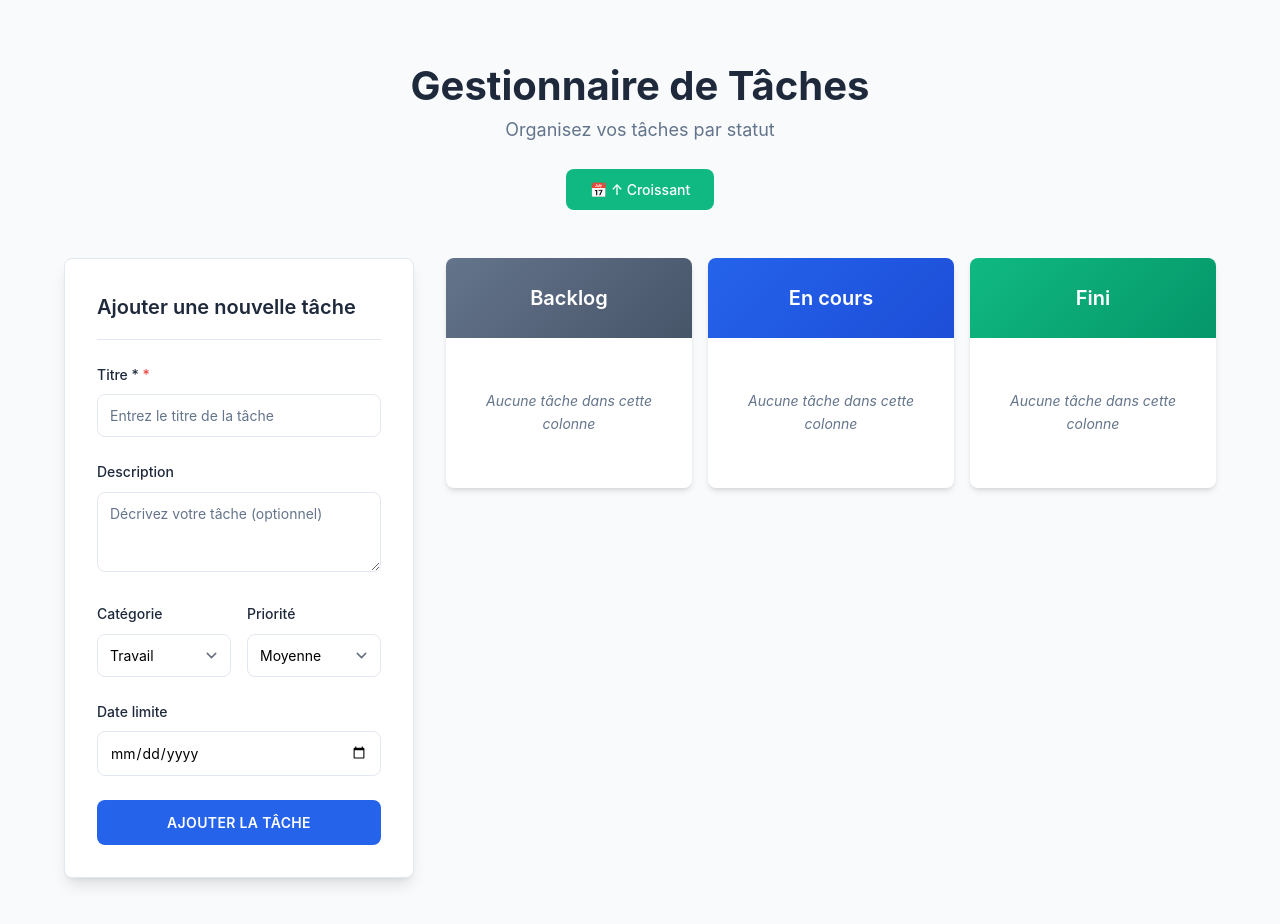
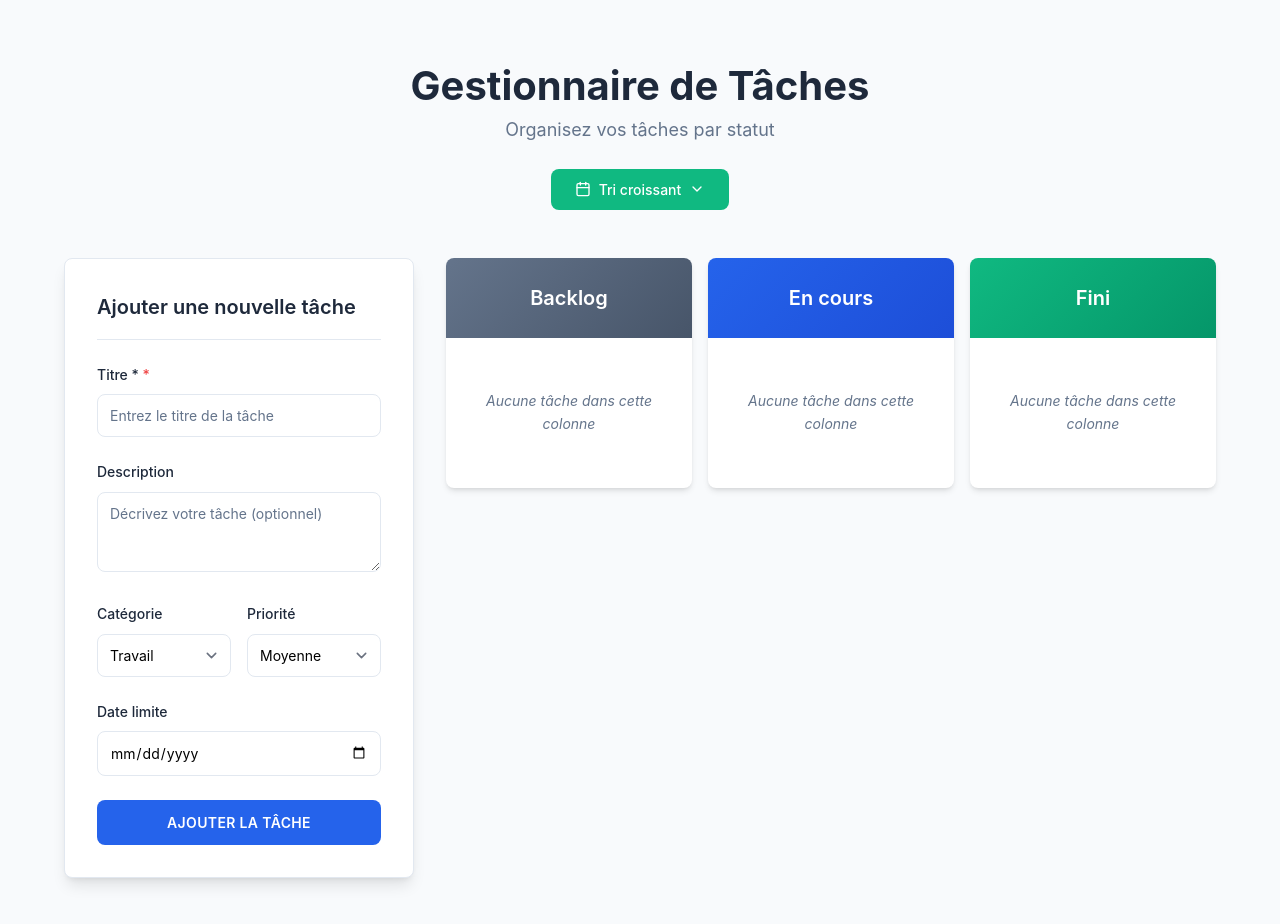
Before and after one commit to fredericlauss/courscss, a React (Vite) app in the folder task-manager/: page / in a window 1280 px wide. Shown: the top 924 px of the page. Built offline with nearby package versions, Linux system fonts and the light colour scheme.

Commit message:
Add lucide-react icons to TaskItem and TaskManager components; update button elements for improved visual representation and user experience.

```diff
--- a/task-manager/package.json
+++ b/task-manager/package.json
@@ -11,6 +11,7 @@
   },
   "dependencies": {
     "lightningcss": "^1.30.1",
+    "lucide-react": "^0.523.0",
     "react": "^19.1.0",
     "react-dom": "^19.1.0",
     "vite-plugin-lightningcss": "^0.0.5"
--- a/task-manager/src/components/TaskItem.jsx
+++ b/task-manager/src/components/TaskItem.jsx
@@ -1,3 +1,4 @@
+import { ChevronLeft, ChevronRight, Edit, Trash2 } from 'lucide-react'
 import './TaskItem.css'
 
 const TaskItem = ({ task, onDelete, onEdit, onMoveTask, currentStatus }) => {
@@ -76,7 +77,7 @@ const TaskItem = ({ task, onDelete, onEdit, onMoveTask, currentStatus }) => {
           onClick={() => onMoveTask(task.id, 'backlog')}
           title="Retourner au Backlog"
         >
-          ⬅️
+          <ChevronLeft size={16} />
         </button>
       )
     } else if (currentStatus === 'fini') {
@@ -87,12 +88,11 @@ const TaskItem = ({ task, onDelete, onEdit, onMoveTask, currentStatus }) => {
           onClick={() => onMoveTask(task.id, 'en-cours')}
           title="Remettre en cours"
         >
-          ⬅️
+          <ChevronLeft size={16} />
         </button>
       )
     }
 
-    // Bouton étape suivante
     if (currentStatus === 'backlog') {
       buttons.push(
         <button
@@ -101,7 +101,7 @@ const TaskItem = ({ task, onDelete, onEdit, onMoveTask, currentStatus }) => {
           onClick={() => onMoveTask(task.id, 'en-cours')}
           title="Commencer la tâche"
         >
-          ➡️
+          <ChevronRight size={16} />
         </button>
       )
     } else if (currentStatus === 'en-cours') {
@@ -112,7 +112,7 @@ const TaskItem = ({ task, onDelete, onEdit, onMoveTask, currentStatus }) => {
           onClick={() => onMoveTask(task.id, 'fini')}
           title="Terminer la tâche"
         >
-          ➡️
+          <ChevronRight size={16} />
         </button>
       )
     }
@@ -175,14 +175,14 @@ const TaskItem = ({ task, onDelete, onEdit, onMoveTask, currentStatus }) => {
             onClick={() => onEdit(task)}
             title="Modifier la tâche"
           >
-            ✏️
+            <Edit size={16} />
           </button>
           <button
             className="action-btn delete-btn"
             onClick={() => onDelete(task.id)}
             title="Supprimer la tâche"
           >
-            🗑️
+            <Trash2 size={16} />
           </button>
         </div>
       </div>
--- a/task-manager/src/components/TaskManager.jsx
+++ b/task-manager/src/components/TaskManager.jsx
@@ -1,4 +1,5 @@
 import { useState, useEffect } from 'react'
+import { Calendar, ChevronDown, ChevronUp } from 'lucide-react'
 import TaskForm from './TaskForm'
 import TaskList from './TaskList'
 import './TaskManager.css'
@@ -75,7 +76,11 @@ const TaskManager = () => {
   }
 
   const getSortButtonText = () => {
-    return sortOrder === 'asc' ? '📅 ↑ Croissant' : '📅 ↓ Décroissant'
+    return sortOrder === 'asc' ? 'Tri croissant' : 'Tri décroissant'
+  }
+
+  const getSortButtonIcon = () => {
+    return sortOrder === 'asc' ? <ChevronDown size={16} /> : <ChevronUp size={16} />
   }
 
   const getSortButtonTitle = () => {
@@ -94,7 +99,9 @@ const TaskManager = () => {
           onClick={toggleSort}
           title={getSortButtonTitle()}
         >
+          <Calendar size={16} />
           {getSortButtonText()}
+          {getSortButtonIcon()}
         </button>
       </header>
 
```
Also changed, not shown: 1 other file (tests, documents, lock files or other folders).
